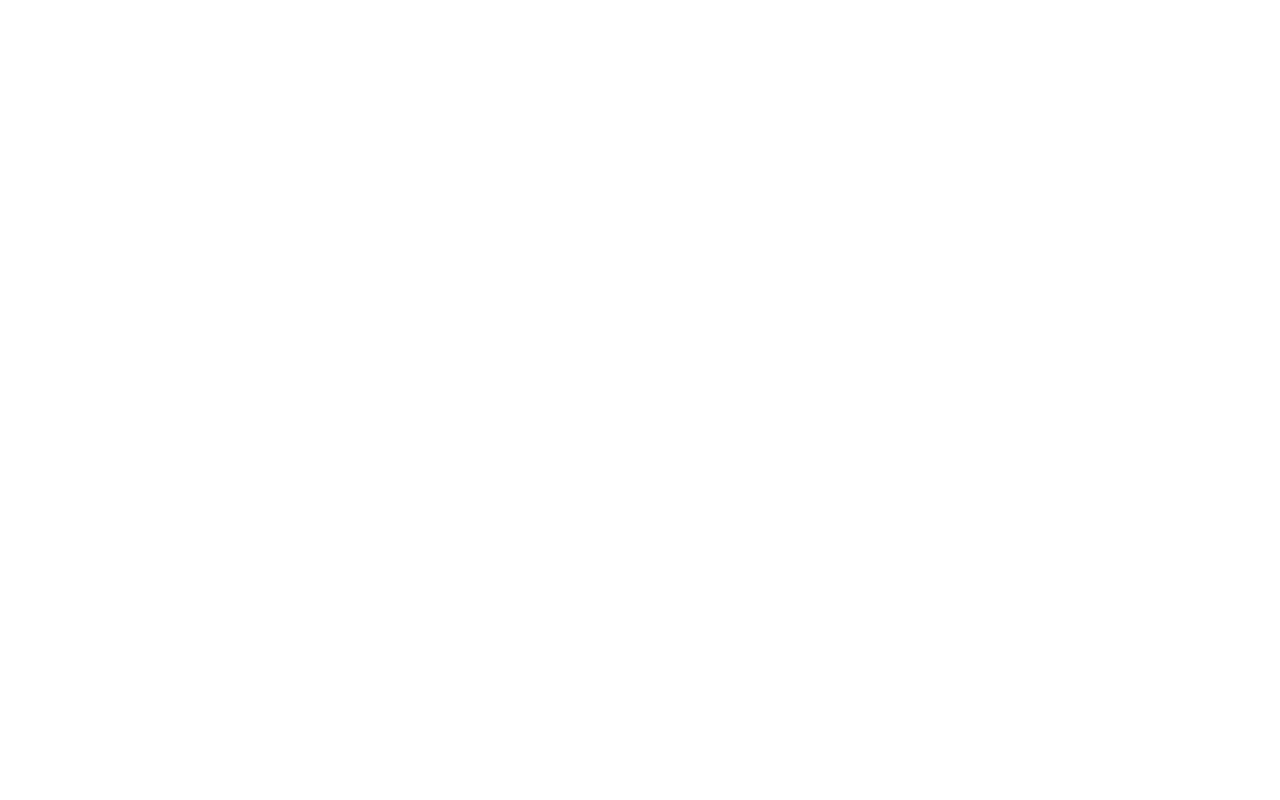
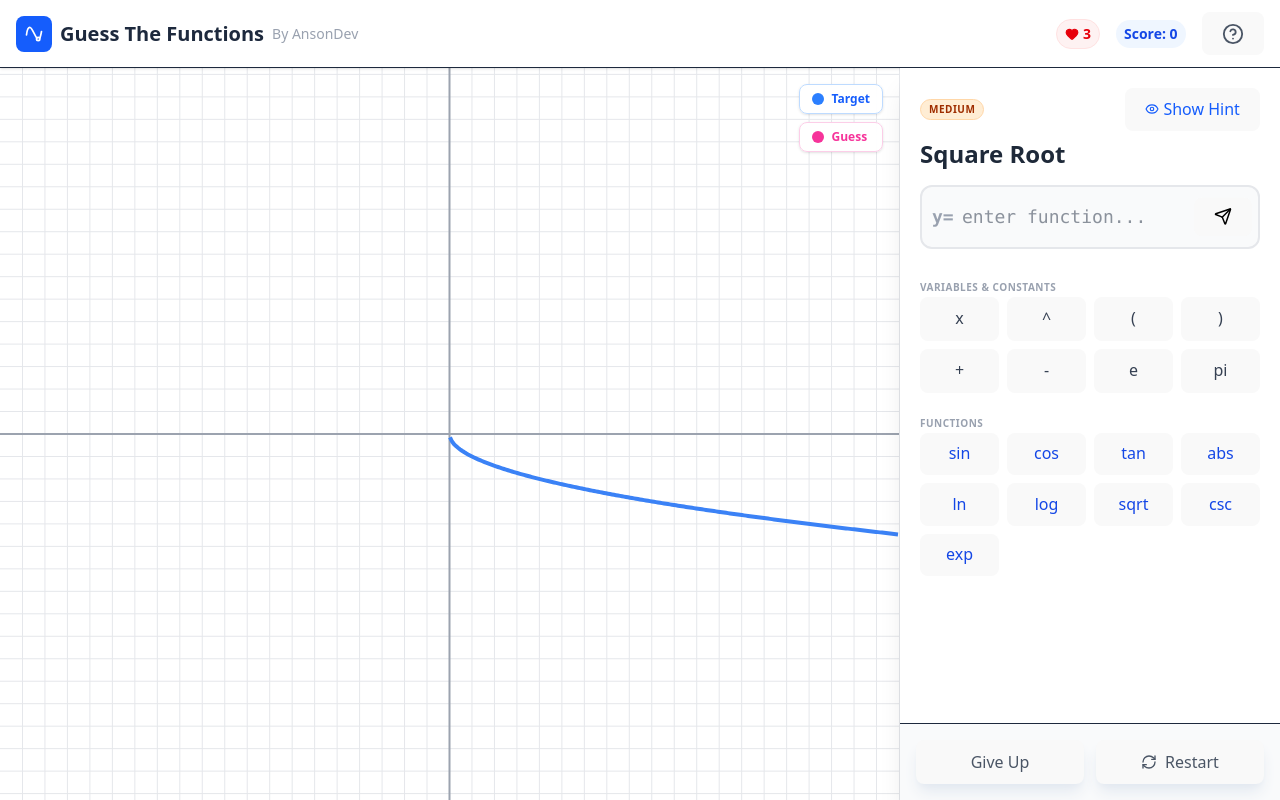
Before and after one commit to sunshinghin/GuessTheFunction, a plain HTML site: page index.html in a window 1280 px wide. Drawn offline with Linux system fonts and the light colour scheme.

Commit message:
Update index.html

```diff
--- a/index.html
+++ b/index.html
@@ -6,7 +6,7 @@
     <meta name="viewport" content="width=device-width, initial-scale=1.0" />
     <link rel="icon" type="image/x-icon" href="./assets/WebIcon-YoeECPkc.svg">
     <title>Guess The Function - AnsonDev</title>
-    <script type="module" crossorigin src="./assets/index-BnsBIl4K.js"></script>
+    <script type="module" crossorigin src="./assets/index-QEHIVGnZ.js"></script>
     <link rel="stylesheet" crossorigin href="./assets/index-WM82Girr.css">
   </head>
   <body>
```
